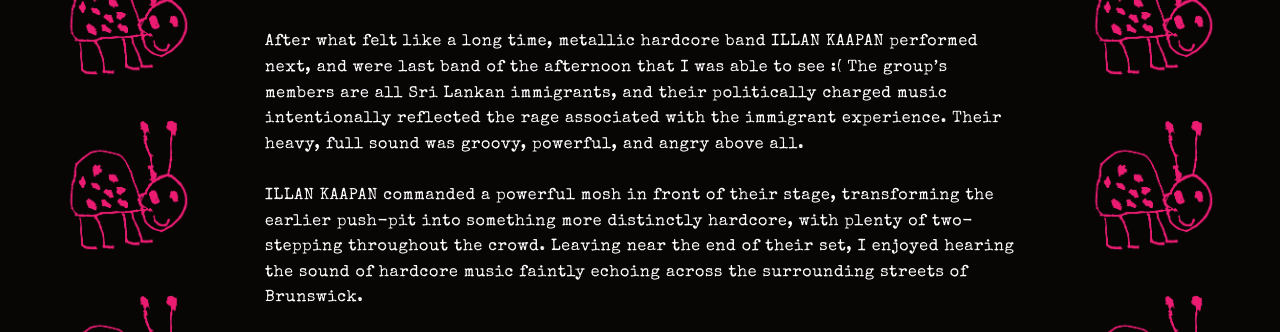
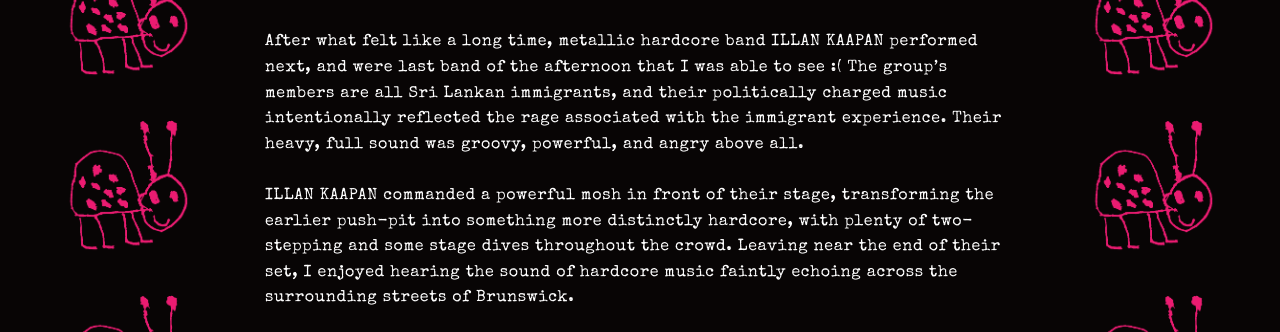
Before and after one commit to xxiwriterecipesnotlovelettersxx/xxiwriterecipesnotlovelettersxx.github.io, a Jekyll site: the page built from _posts/2026-03-01-in-her-palms-chromatin-your-last-words-and-illan-kaapan-at-sydney-road-street-party.md, in a window 1280 px wide and 900 px high, scrolled down 3348 px, cut to the strip 72-404 px from the top of the window. Built offline with Jekyll 4.4.1, drawn with Linux system fonts in a browser that asks for light colours.

Commit message:
Update 2026-03-01-in-her-palms-chromatin-your-last-words-and-illan-kaapan-at-sydney-road-street-party.md

```diff
--- a/_posts/2026-03-01-in-her-palms-chromatin-your-last-words-and-illan-kaapan-at-sydney-road-street-party.md
+++ b/_posts/2026-03-01-in-her-palms-chromatin-your-last-words-and-illan-kaapan-at-sydney-road-street-party.md
@@ -64,7 +64,7 @@ Consistent with their first show, the band covered 'To a Husband at War' by I Ha
 
 After what felt like a long time, metallic hardcore band ILLAN KAAPAN performed next, and were last band of the afternoon that I was able to see :( The group's members are all Sri Lankan immigrants, and their politically charged music intentionally reflected the rage associated with the immigrant experience. Their heavy, full sound was groovy, powerful, and angry above all.
 <br><br>
-ILLAN KAAPAN commanded a powerful mosh in front of their stage, transforming the earlier push-pit into something more distinctly hardcore, with plenty of two-stepping throughout the crowd. Leaving near the end of their set, I enjoyed hearing the sound of hardcore music faintly echoing across the surrounding streets of Brunswick.
+ILLAN KAAPAN commanded a powerful mosh in front of their stage, transforming the earlier push-pit into something more distinctly hardcore, with plenty of two-stepping and some stage dives throughout the crowd. Leaving near the end of their set, I enjoyed hearing the sound of hardcore music faintly echoing across the surrounding streets of Brunswick.
 
 <div class="gallery">
    <a href="/images/srspik1.JPG">
```
